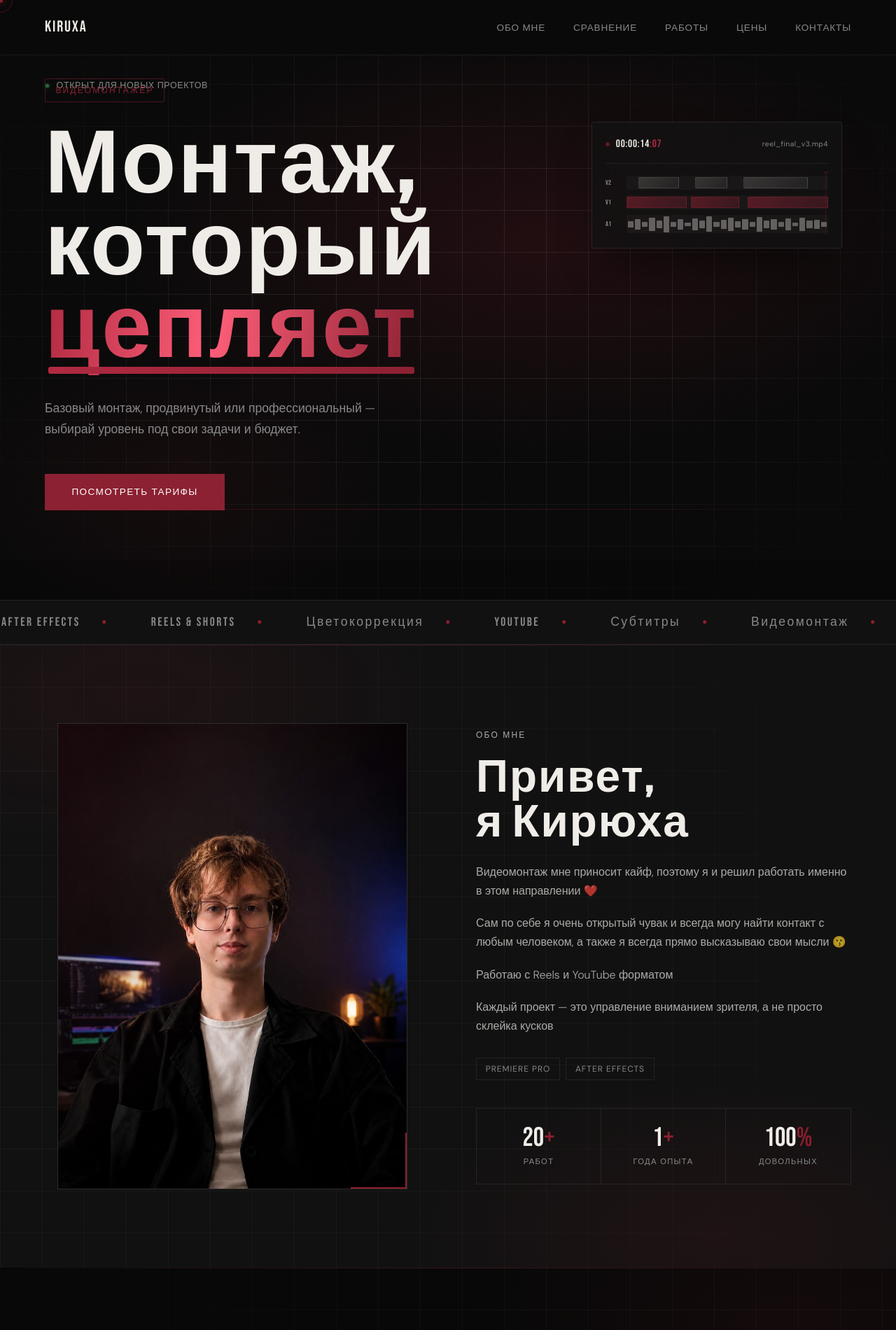
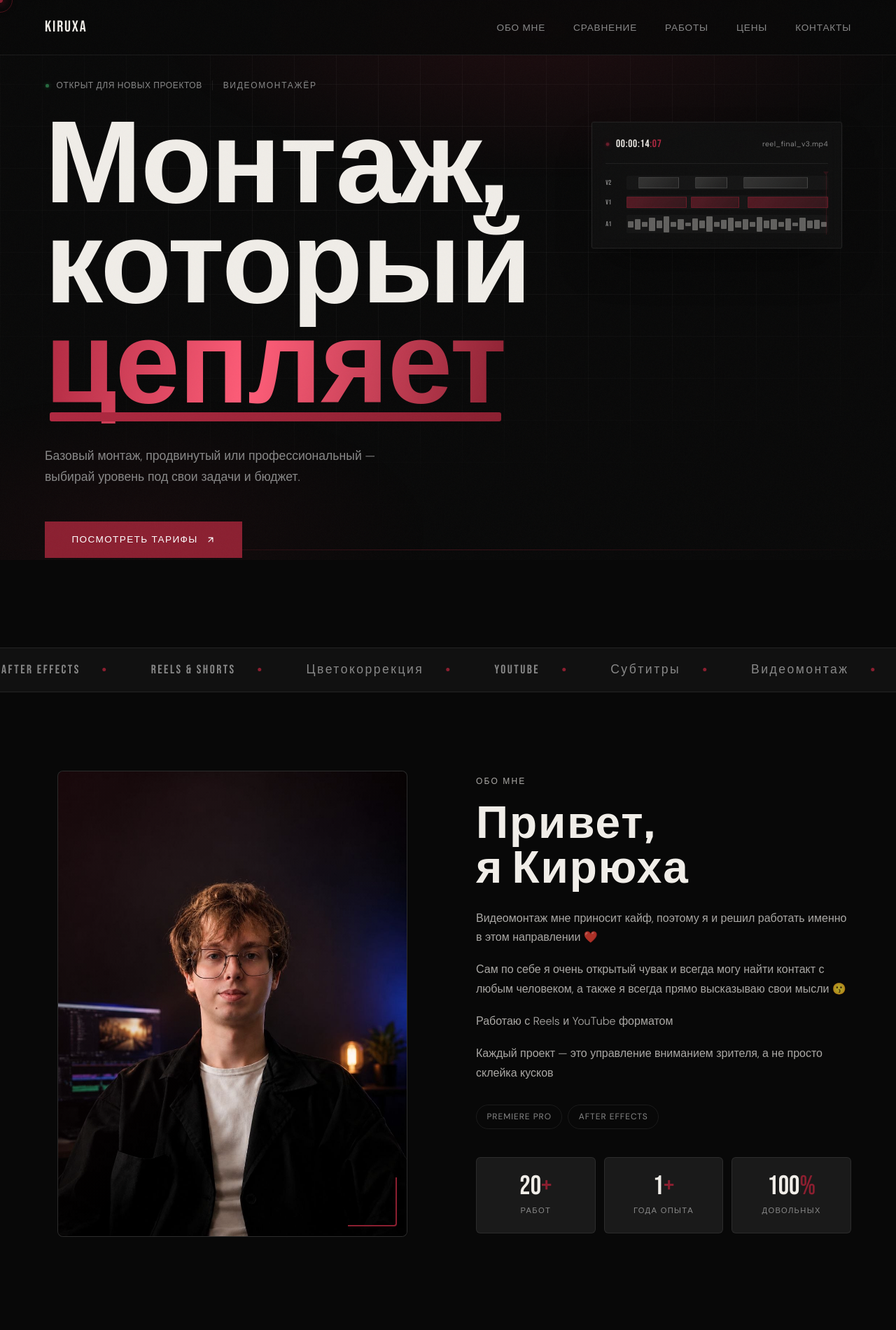
Before and after one commit to KiruxaAE/portfolio, a plain HTML site: page index.html in a window 1280 px wide. Shown: the top 1900 px of the page at 70% size. Drawn offline with Linux system fonts and the light colour scheme.

Commit message:
Update index.html

```diff
--- a/index.html
+++ b/index.html
@@ -126,16 +126,21 @@
   .about-stats {
     display: grid;
     grid-template-columns: repeat(3, 1fr);
-    gap: 0;
+    gap: 0.75rem;
     margin-top: 2.5rem;
-    border: 1px solid var(--border);
   }
   .stat-item {
     padding: 1.4rem 1.2rem;
-    border-right: 1px solid var(--border);
     text-align: center;
-  }
-  .stat-item:last-child { border-right: none; }
+    background: var(--bg3);
+    border: 1px solid var(--border);
+    border-radius: 6px;
+    transition: transform 0.2s, border-color 0.2s;
+  }
+  .stat-item:hover {
+    transform: translateY(-4px);
+    border-color: rgba(139,31,48,0.4);
+  }
   .stat-num {
     font-family: 'Bebas Neue', sans-serif;
     font-size: 2.4rem;
@@ -153,12 +158,16 @@
     display: block;
   }
 
-  /* ── PRICING CARD HOVER GLOW ── */
+  /* ── PRICING CARD HOVER ── */
   .pricing-card {
-    transition: background 0.25s;
-  }
-  .pricing-card:hover {
-    background: var(--bg3) !important;
+    transition: transform 0.25s, box-shadow 0.25s, border-color 0.25s;
+  }
+  .pricing-card:not(.featured):hover {
+    transform: translateY(-6px);
+    border-color: rgba(139,31,48,0.4);
+  }
+  .pricing-card.featured:hover {
+    transform: translateY(-1.5rem);
   }
   .pricing-card:hover .plan-cta:not(.accent) {
     border-color: rgba(139,31,48,0.4);
@@ -269,51 +278,31 @@
   }
 
   /* ── AMBIENT BACKGROUND (glow + grid) reused on every section after the hero ── */
-  .section-ambient {
-    position: absolute;
+  .page-bg {
+    position: fixed;
     inset: 0;
+    z-index: -1;
     pointer-events: none;
-    z-index: 0;
-  }
-  .section-ambient::before {
-    content: '';
+    overflow: hidden;
+  }
+  .page-grid {
     position: absolute;
     inset: 0;
     background-image:
       linear-gradient(var(--border) 1px, transparent 1px),
       linear-gradient(90deg, var(--border) 1px, transparent 1px);
     background-size: 60px 60px;
-    mask-image: radial-gradient(ellipse 95% 130% at var(--gx, 50%) center, black 45%, transparent 100%);
-    -webkit-mask-image: radial-gradient(ellipse 95% 130% at var(--gx, 50%) center, black 45%, transparent 100%);
-    opacity: 0.45;
-  }
-  .section-ambient::after {
-    content: '';
+    mask-image: radial-gradient(ellipse 90% 70% at 50% 35%, black 25%, transparent 85%);
+    -webkit-mask-image: radial-gradient(ellipse 90% 70% at 50% 35%, black 25%, transparent 85%);
+    opacity: 0.5;
+  }
+  .page-glow {
     position: absolute;
     inset: 0;
     background:
-      radial-gradient(ellipse 55% 40% at var(--gx, 50%) 8%, rgba(139,31,48,var(--gi, 0.12)) 0%, transparent 65%),
-      radial-gradient(ellipse 55% 40% at var(--gx2, var(--gx, 50%)) 95%, rgba(139,31,48,var(--gi, 0.12)) 0%, transparent 65%);
-  }
-  #about > *:not(.section-ambient),
-  #portfolio > *:not(.section-ambient),
-  #gallery > *:not(.section-ambient),
-  #pricing > *:not(.section-ambient),
-  #contact > *:not(.section-ambient) { position: relative; z-index: 1; }
-  /* top divider glow between sections */
-  section:not(#hero)::before {
-    content: '';
-    position: absolute;
-    top: 0; left: 0; right: 0;
-    height: 1px;
-    background: linear-gradient(90deg, transparent, rgba(139,31,48,0.35), transparent);
-    z-index: 2;
-  }
-  #about .section-ambient { --gx: 15%; --gx2: 80%; --gi: 0.11; }
-  #portfolio .section-ambient { --gx: 88%; --gx2: 10%; --gi: 0.09; }
-  #gallery .section-ambient { --gx: 15%; --gx2: 85%; --gi: 0.09; }
-  #pricing .section-ambient { --gx: 85%; --gx2: 15%; --gi: 0.11; }
-  #contact .section-ambient { --gx: 50%; --gx2: 50%; --gi: 0.13; }
+      radial-gradient(ellipse 70% 45% at 60% 5%, rgba(139,31,48,0.16) 0%, transparent 60%),
+      radial-gradient(ellipse 60% 45% at 15% 95%, rgba(139,31,48,0.09) 0%, transparent 55%);
+  }
 
   /* HERO */
   #hero {
@@ -325,33 +314,20 @@
     position: relative;
     overflow: hidden;
   }
-  .hero-bg {
-    position: absolute;
-    inset: 0;
-    background:
-      radial-gradient(ellipse 80% 60% at 60% 40%, rgba(139,31,48,0.18) 0%, transparent 60%),
-      radial-gradient(ellipse 50% 50% at 20% 80%, rgba(139,31,48,0.09) 0%, transparent 50%);
-    pointer-events: none;
-  }
-  .hero-grid {
-    position: absolute;
-    inset: 0;
-    background-image:
-      linear-gradient(var(--border) 1px, transparent 1px),
-      linear-gradient(90deg, var(--border) 1px, transparent 1px);
-    background-size: 60px 60px;
-    mask-image: radial-gradient(ellipse 80% 80% at 50% 50%, black 30%, transparent 80%);
-    pointer-events: none;
-  }
-  .hero-content { position: relative; max-width: 900px; }
+  .hero-content-reveal { position: relative; }
+  .hero-content { position: relative; max-width: 900px; will-change: transform, opacity; }
+  .hero-chips {
+    display: flex;
+    align-items: center;
+    gap: 0.9rem;
+    margin-bottom: 2.2rem;
+    flex-wrap: wrap;
+  }
   .hero-status {
-    position: absolute;
-    top: 7rem;
-    left: 5vw;
     display: inline-flex;
     align-items: center;
     gap: 0.6rem;
-    font-size: 0.78rem;
+    font-size: 0.75rem;
     letter-spacing: 0.05em;
     text-transform: uppercase;
     color: var(--muted);
@@ -368,22 +344,22 @@
     0%, 100% { opacity: 1; transform: scale(1); }
     50% { opacity: 0.45; transform: scale(0.75); }
   }
+  .hero-chip-divider {
+    width: 1px;
+    height: 0.9rem;
+    background: var(--border);
+  }
   .hero-tag {
-    display: inline-block;
     font-size: 0.75rem;
-    letter-spacing: 0.18em;
+    letter-spacing: 0.14em;
     text-transform: uppercase;
-    color: var(--accent);
-    border: 1px solid rgba(139,31,48,0.5);
-    padding: 0.35rem 0.9rem;
-    border-radius: 2px;
-    margin-bottom: 2rem;
+    color: var(--muted);
   }
   h1 {
     font-family: 'Bebas Neue', sans-serif;
-    font-size: clamp(4rem, 10vw, 9rem);
-    line-height: 0.92;
-    letter-spacing: 0.02em;
+    font-size: clamp(4.5rem, 13vw, 12rem);
+    line-height: 0.86;
+    letter-spacing: -0.01em;
     margin-bottom: 2rem;
   }
   h1 em {
@@ -420,7 +396,9 @@
     font-weight: 300;
   }
   .hero-cta {
-    display: inline-block;
+    display: inline-flex;
+    align-items: center;
+    gap: 0.7rem;
     background: var(--accent);
     color: #fff;
     text-decoration: none;
@@ -429,9 +407,18 @@
     letter-spacing: 0.1em;
     text-transform: uppercase;
     font-weight: 500;
-    transition: background 0.2s, transform 0.15s;
-  }
-  .hero-cta:hover { background: var(--accent2); transform: translateY(-1px); }
+    transition: background 0.25s, transform 0.25s cubic-bezier(.2,.8,.2,1), box-shadow 0.25s;
+  }
+  .hero-cta svg {
+    width: 14px; height: 14px;
+    transition: transform 0.25s cubic-bezier(.2,.8,.2,1);
+  }
+  .hero-cta:hover {
+    background: var(--accent2);
+    transform: translateY(-2px);
+    box-shadow: 0 12px 30px -10px rgba(176,40,64,0.6);
+  }
+  .hero-cta:hover svg { transform: translate(3px, -3px); }
 
   /* HERO VISUAL — TIMELINE MOCKUP (заполняет пустое пространство сверху) */
   .hero-visual {
@@ -441,7 +428,7 @@
     right: 6vw;
     width: clamp(300px, 28vw, 400px);
     z-index: 1;
-    animation: hero-visual-float 6s ease-in-out infinite;
+    will-change: transform;
   }
   @media (min-width: 1100px) {
     .hero-visual { display: block; }
@@ -451,6 +438,7 @@
     50% { transform: translateY(-10px); }
   }
   .timeline-panel {
+    animation: hero-visual-float 6s ease-in-out infinite;
     background: rgba(17,17,17,0.75);
     border: 1px solid var(--border);
     backdrop-filter: blur(10px);
@@ -561,11 +549,11 @@
     100% { left: 100%; opacity: 0; }
   }
   @media (prefers-reduced-motion: reduce) {
-    .hero-visual, .playhead, .tc-dot, #hero::after { animation: none !important; }
+    .timeline-panel, .playhead, .tc-dot, #hero::after { animation: none !important; }
   }
 
   /* ABOUT */
-  #about { background: var(--bg2); }
+  #about { }
   .about-grid {
     display: grid;
     grid-template-columns: 1fr 1fr;
@@ -579,6 +567,7 @@
     justify-self: center;
     background: var(--bg3);
     border: 1px solid var(--border);
+    border-radius: 8px;
     display: flex;
     align-items: center;
     justify-content: center;
@@ -610,10 +599,11 @@
   .about-photo::after {
     content: '';
     position: absolute;
-    bottom: 0; right: 0;
-    width: 80px; height: 80px;
+    bottom: 14px; right: 14px;
+    width: 70px; height: 70px;
     border-right: 2px solid var(--accent);
     border-bottom: 2px solid var(--accent);
+    border-radius: 0 0 4px 0;
     z-index: 2;
     pointer-events: none;
   }
@@ -653,13 +643,18 @@
     letter-spacing: 0.08em;
     text-transform: uppercase;
     border: 1px solid var(--border);
-    padding: 0.3rem 0.8rem;
-    color: var(--muted);
-    border-radius: 1px;
+    padding: 0.4rem 0.9rem;
+    color: var(--muted);
+    border-radius: 20px;
+    transition: border-color 0.2s, color 0.2s;
+  }
+  .skill-tag:hover {
+    border-color: rgba(139,31,48,0.5);
+    color: var(--text);
   }
 
   /* PORTFOLIO */
-  #portfolio { background: var(--bg); }
+  #portfolio { }
   .section-intro {
     max-width: 560px;
     color: rgba(240,237,232,0.6);
@@ -773,6 +768,13 @@
     grid-template-columns: 340px 1fr;
     gap: 4rem;
     align-items: start;
+  }
+  .compare-info {
+    background: var(--bg2);
+    border: 1px solid var(--border);
+    border-left: 3px solid var(--accent);
+    border-radius: 4px;
+    padding: 2.2rem 2.4rem;
   }
 
   .compare-works-grid {
@@ -796,34 +798,42 @@
   }
 
   /* PRICING */
-  #pricing { background: var(--bg2); }
+  #pricing { }
   .pricing-grid {
     display: grid;
     grid-template-columns: repeat(3, 1fr);
-    gap: 1px;
-    background: var(--border);
+    gap: 1.5rem;
+    margin-top: 3rem;
+    align-items: start;
+  }
+  .pricing-card {
+    background: var(--bg3);
     border: 1px solid var(--border);
-    margin-top: 3rem;
-  }
-  .pricing-card {
-    background: var(--bg2);
+    border-radius: 6px;
     padding: 2.5rem 2rem;
     position: relative;
+    box-shadow: 0 24px 48px -30px rgba(0,0,0,0.6);
   }
   .pricing-card.featured {
     background: var(--bg3);
+    border-color: rgba(139,31,48,0.55);
+    transform: translateY(-1.25rem);
+    padding-top: 3rem;
+    box-shadow: 0 30px 60px -20px rgba(139,31,48,0.3), 0 0 0 1px rgba(139,31,48,0.15);
   }
   .pricing-card.featured::before {
     content: 'Популярный';
     position: absolute;
-    top: -1px; left: 50%;
+    top: -0.9rem; left: 50%;
     transform: translateX(-50%);
     background: var(--accent);
     color: #fff;
     font-size: 0.7rem;
     letter-spacing: 0.12em;
     text-transform: uppercase;
-    padding: 0.25rem 0.9rem;
+    padding: 0.3rem 1rem;
+    border-radius: 3px;
+    white-space: nowrap;
   }
   .plan-name {
     font-family: 'Bebas Neue', sans-serif;
@@ -920,7 +930,7 @@
   .plan-cta.accent:hover { background: var(--accent2); border-color: var(--accent2); }
 
   /* CONTACT */
-  #contact { background: var(--bg); }
+  #contact { }
   .contact-info {
     max-width: 640px;
     margin: 0 auto;
@@ -948,13 +958,16 @@
     font-weight: 300;
     padding: 1.8rem 1rem;
     border: 1px solid var(--border);
-    transition: color 0.2s, border-color 0.2s, transform 0.2s, background 0.2s;
+    border-radius: 8px;
+    background: var(--bg2);
+    transition: color 0.2s, border-color 0.2s, transform 0.2s, background 0.2s, box-shadow 0.2s;
   }
   .contact-link:hover {
     color: var(--text);
     border-color: var(--accent);
     background: rgba(139,31,48,0.08);
-    transform: translateY(-3px);
+    transform: translateY(-4px);
+    box-shadow: 0 20px 40px -24px rgba(139,31,48,0.4);
   }
   .contact-link-icon {
     width: 44px;
@@ -970,7 +983,7 @@
   .contact-link:hover .contact-link-icon { border-color: var(--accent); color: var(--accent); }
 
   /* GALLERY */
-  #gallery { background: var(--bg3); }
+  #gallery { }
   .gallery-filters {
     display: flex;
     gap: 0.5rem;
@@ -1006,14 +1019,20 @@
     cursor: pointer;
     transition: transform 0.25s;
   }
-  .gallery-item:hover { transform: translateY(-3px); }
+  .gallery-item:hover { transform: translateY(-5px); }
   .gallery-thumb {
     width: 100%;
     aspect-ratio: 9/16;
     background: var(--bg2);
     border: 1px solid var(--border);
+    border-radius: 6px;
     overflow: hidden;
     position: relative;
+    transition: box-shadow 0.25s, border-color 0.25s;
+  }
+  .gallery-item:hover .gallery-thumb {
+    border-color: rgba(139,31,48,0.5);
+    box-shadow: 0 20px 40px -20px rgba(0,0,0,0.7);
   }
   .gallery-thumb.horizontal {
     aspect-ratio: 16/9;
@@ -1141,6 +1160,8 @@
     .about-photo { aspect-ratio: 4/5; }
     .about-photo img { object-position: center 20%; }
     .pricing-grid { grid-template-columns: 1fr; }
+    .pricing-card.featured { transform: none; }
+    .pricing-card.featured:hover { transform: translateY(-6px); }
     .compare-layout { grid-template-columns: 1fr; }
     .contact-links { grid-template-columns: 1fr; }
     nav { padding: 1rem 4vw; }
@@ -1174,7 +1195,9 @@
     /* Hero */
     #hero { padding-bottom: 6rem; }
     .hero-sub { font-size: 0.95rem; }
-    .hero-status { top: 5.5rem; }
+    .hero-chips { flex-direction: column; align-items: flex-start; gap: 0.6rem; }
+    .hero-chip-divider { display: none; }
+    .hero-cta { width: 100%; justify-content: center; }
 
     /* About photo — менее жёсткий кроп на маленьких экранах */
     .about-photo { aspect-ratio: 4/5; }
@@ -1221,6 +1244,12 @@
 </style>
 </head>
 <body>
+
+<!-- PAGE BACKGROUND — единый фон на всю страницу, как в hero -->
+<div class="page-bg" aria-hidden="true">
+  <div class="page-grid"></div>
+  <div class="page-glow"></div>
+</div>
 
 <!-- SCROLL PROGRESS -->
 <div id="scroll-progress"></div>
@@ -1249,22 +1278,28 @@
 
 <!-- HERO -->
 <section id="hero">
-  <div class="hero-bg"></div>
-  <div class="hero-grid"></div>
-  <div class="hero-status reveal">
-    <span class="hero-status-dot"></span>
-    Открыт для новых проектов
-  </div>
-  <div class="hero-content reveal">
-    <div class="hero-tag">Видеомонтажёр</div>
+  <div class="hero-content-reveal reveal">
+  <div class="hero-content">
+    <div class="hero-chips">
+      <span class="hero-status">
+        <span class="hero-status-dot"></span>
+        Открыт для новых проектов
+      </span>
+      <span class="hero-chip-divider"></span>
+      <span class="hero-tag">Видеомонтажёр</span>
+    </div>
     <h1>Монтаж,<br>который<br><em>цепляет</em></h1>
     <p class="hero-sub">Базовый монтаж, продвинутый или профессиональный — выбирай уровень под свои задачи и бюджет.</p>
-    <a href="#pricing" class="hero-cta">Посмотреть тарифы</a>
+    <a href="#pricing" class="hero-cta">
+      Посмотреть тарифы
+      <svg viewBox="0 0 24 24" fill="none" stroke="currentColor" stroke-width="2" stroke-linecap="round" stroke-linejoin="round"><path d="M7 17L17 7M17 7H7M17 7V17"/></svg>
+    </a>
   </div>
+  </div>
 
   <!-- Декоративный таймлайн-мокап — заполняет пустое пространство сверху на широких экранах -->
-  <div class="hero-visual reveal" aria-hidden="true">
-    <div class="timeline-panel">
+  <div class="hero-visual" aria-hidden="true">
+    <div class="timeline-panel reveal">
       <div class="timeline-head">
         <span class="tc-dot"></span>
         <span class="tc-code">00:00:14<b>:07</b></span>
@@ -1362,7 +1397,6 @@
 
 <!-- ABOUT -->
 <section id="about">
-  <div class="section-ambient" aria-hidden="true"></div>
   <div class="about-grid">
     <div class="about-photo reveal">
       <!-- Замени photo.jpg на путь к своему фото -->
@@ -1404,7 +1438,6 @@
 
 <!-- PORTFOLIO -->
 <section id="portfolio">
-  <div class="section-ambient" aria-hidden="true"></div>
   <p class="section-label">Портфолио</p>
   <h2 class="reveal">Три уровня<br>монтажа</h2>
   <p class="section-intro reveal">Переключай вкладки, чтобы увидеть примеры работ и разницу в подходе на каждом уровне.</p>
@@ -1419,7 +1452,7 @@
   <div class="tab-panel active" id="tab-basic">
     <div class="compare-layout">
       <div class="compare-works-grid" id="works-basic"></div>
-      <div>
+      <div class="compare-info">
         <div class="level-badge"><span class="level-dot"></span> Базовый уровень</div>
         <h2 style="font-size:2.2rem">Базовый<br>монтаж</h2>
         <ul class="features-list">
@@ -1436,7 +1469,7 @@
   <div class="tab-panel" id="tab-advanced">
     <div class="compare-layout">
       <div class="compare-works-grid" id="works-advanced"></div>
-      <div>
+      <div class="compare-info">
         <div class="level-badge"><span class="level-dot"></span> Продвинутый уровень</div>
         <h2 style="font-size:2.2rem">Продвинутый<br>монтаж</h2>
         <ul class="features-list">
@@ -1454,7 +1487,7 @@
   <div class="tab-panel" id="tab-pro">
     <div class="compare-layout">
       <div class="compare-works-grid" id="works-pro"></div>
-      <div>
+      <div class="compare-info">
         <div class="level-badge"><span class="level-dot"></span> Профессиональный уровень</div>
         <h2 style="font-size:2.2rem">Профессиональный<br>монтаж</h2>
         <ul class="features-list">
@@ -1471,7 +1504,6 @@
 
 <!-- GALLERY -->
 <section id="gallery">
-  <div class="section-ambient" aria-hidden="true"></div>
   <p class="section-label">Все работы</p>
   <h2 class="reveal">Больше примеров</h2>
   <div class="gallery-filters reveal" id="galleryFilters">
@@ -1493,7 +1525,6 @@
 
 <!-- PRICING -->
 <section id="pricing">
-  <div class="section-ambient" aria-hidden="true"></div>
   <p class="section-label">Тарифы</p>
   <h2 class="reveal">Выбери свой уровень</h2>
   <div class="pricing-grid reveal">
@@ -1560,7 +1591,6 @@
 
 <!-- CONTACT -->
 <section id="contact">
-  <div class="section-ambient" aria-hidden="true"></div>
   <div class="contact-info reveal">
     <p class="section-label">Контакты</p>
     <h2>Давай<br>работать</h2>
@@ -1866,13 +1896,30 @@
   buildCompareWorks();
 
 
-  // ── SCROLL PROGRESS BAR ──
+  // ── SCROLL PROGRESS BAR + HERO PARALLAX ──
   const progressBar = document.getElementById('scroll-progress');
+  const heroSection = document.getElementById('hero');
+  const heroContentEl = document.querySelector('#hero .hero-content');
+  const heroVisualEl = document.querySelector('.hero-visual');
+  const prefersReducedMotion = window.matchMedia('(prefers-reduced-motion: reduce)').matches;
+
   window.addEventListener('scroll', () => {
     const scrolled = window.scrollY;
     const maxScroll = document.documentElement.scrollHeight - window.innerHeight;
     const pct = (scrolled / maxScroll) * 100;
     progressBar.style.width = pct + '%';
+
+    if (!prefersReducedMotion && heroSection) {
+      const heroH = heroSection.offsetHeight;
+      const p = Math.min(Math.max(scrolled / heroH, 0), 1);
+      if (heroContentEl) {
+        heroContentEl.style.transform = `translateY(${p * 50}px)`;
+        heroContentEl.style.opacity = 1 - p * 1.15;
+      }
+      if (heroVisualEl) {
+        heroVisualEl.style.transform = `translateY(${p * -30}px)`;
+      }
+    }
   }, { passive: true });
 
   // ── CUSTOM CURSOR — только на устройствах с мышью ──
@@ -1895,17 +1942,15 @@
     document.addEventListener('mouseenter', () => { dot.style.opacity = '1'; ring.style.opacity = '1'; });
   }
 
-  // ── HERO PARALLAX GLOW on mouse — только на десктопе ──
+  // ── ФОНОВОЕ СВЕЧЕНИЕ, СЛЕДУЮЩЕЕ ЗА КУРСОРОМ — на всю страницу ──
   if (!isTouchDevice) {
-    const heroBg = document.querySelector('.hero-bg');
-    const hero   = document.getElementById('hero');
-    hero.addEventListener('mousemove', e => {
-      const rect = hero.getBoundingClientRect();
-      const xPct = ((e.clientX - rect.left) / rect.width) * 100;
-      const yPct = ((e.clientY - rect.top)  / rect.height) * 100;
-      heroBg.style.background = `
-        radial-gradient(ellipse 80% 60% at ${xPct}% ${yPct}%, rgba(139,31,48,0.25) 0%, transparent 60%),
-        radial-gradient(ellipse 50% 50% at 20% 80%, rgba(139,31,48,0.09) 0%, transparent 50%)`;
+    const pageGlow = document.querySelector('.page-glow');
+    document.addEventListener('mousemove', e => {
+      const xPct = (e.clientX / window.innerWidth) * 100;
+      const yPct = (e.clientY / window.innerHeight) * 100;
+      pageGlow.style.background = `
+        radial-gradient(ellipse 60% 45% at ${xPct}% ${yPct}%, rgba(139,31,48,0.22) 0%, transparent 60%),
+        radial-gradient(ellipse 60% 45% at 15% 95%, rgba(139,31,48,0.09) 0%, transparent 55%)`;
     });
   }
 
```
